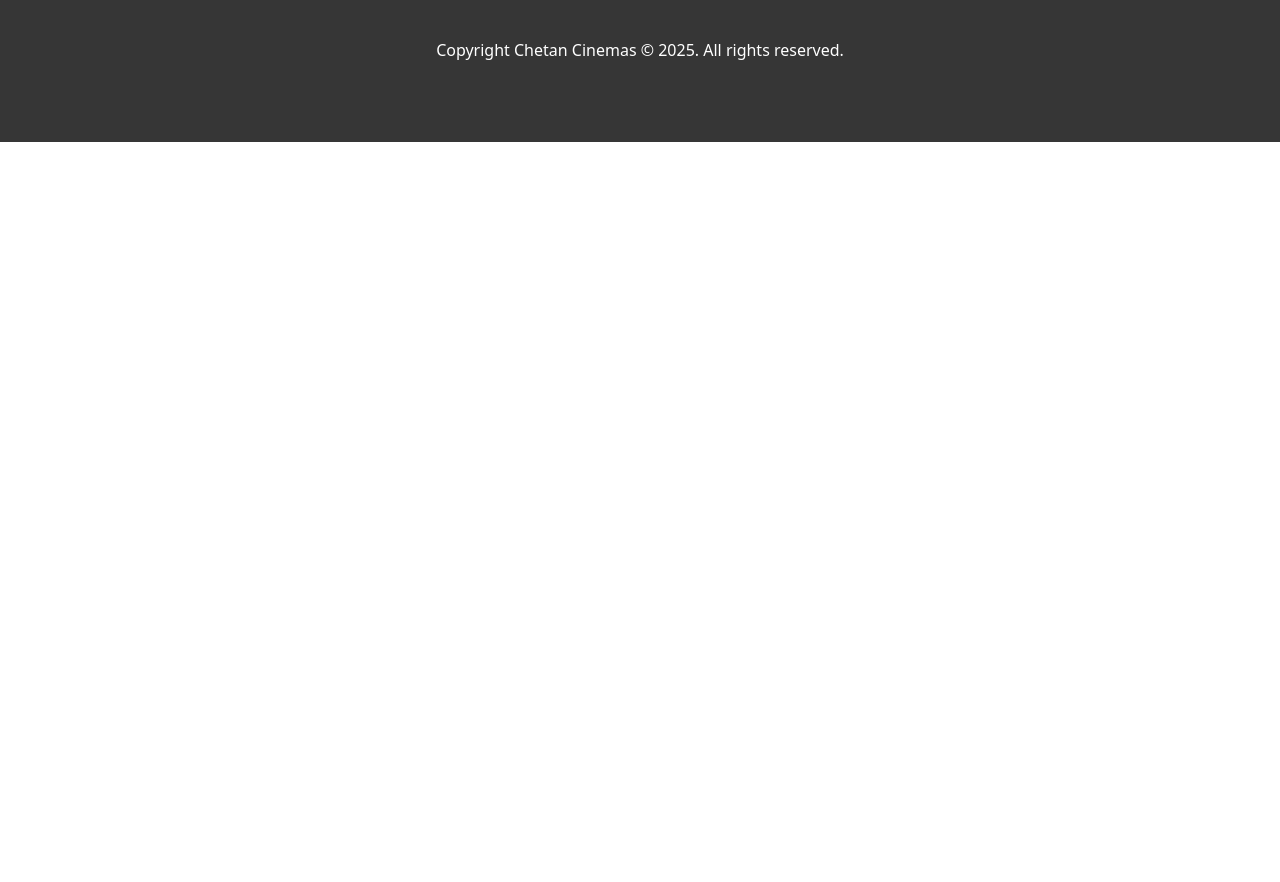
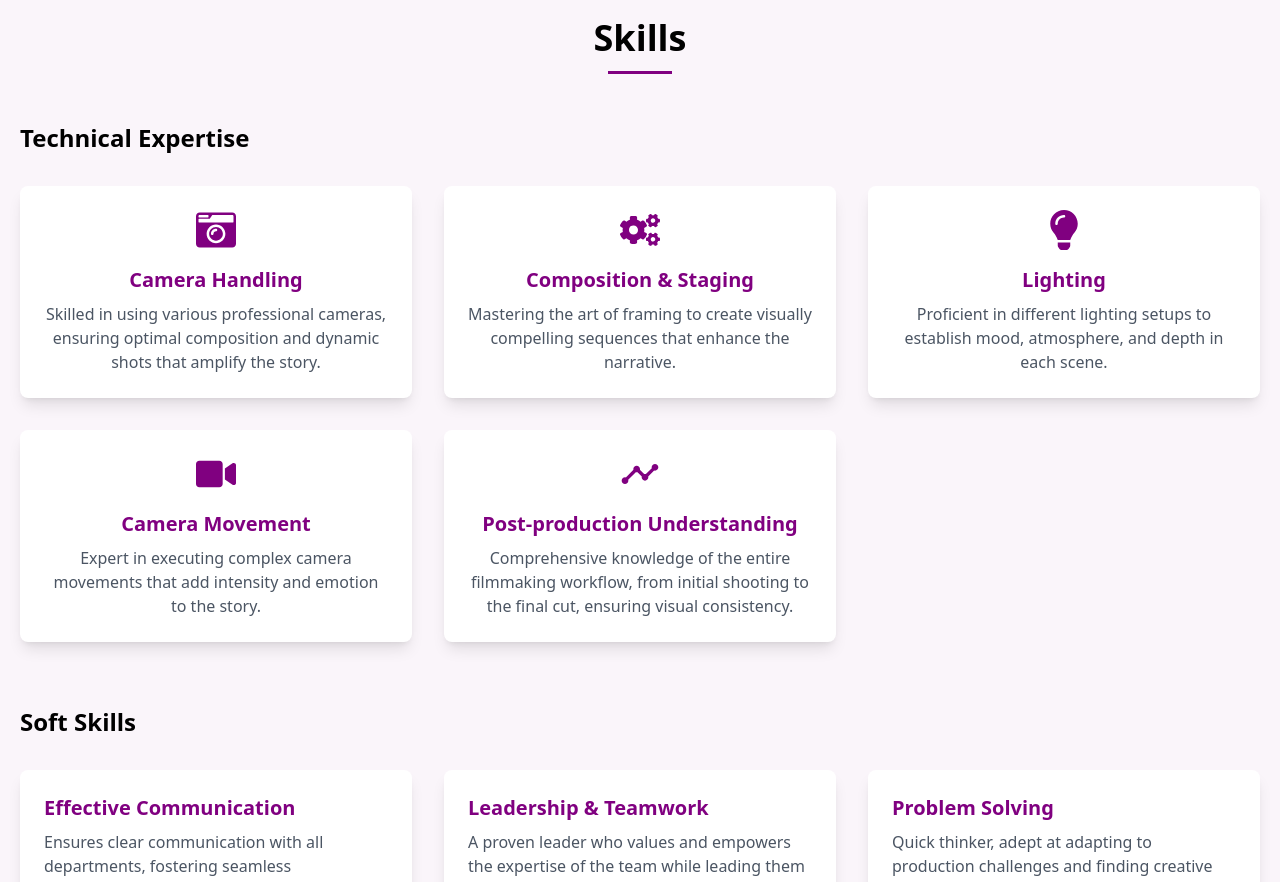
Before and after one commit to ag9731/chethan-jodidhar-portfolio, a React (Vite) app: page /chethan-jodidhar/about-us in a window 1280 px wide. Shown: the part 2764-3646 px from the top of the page. Before the commit the page ends 2906 px from the top, so only its background shows below. Built offline with nearby package versions, Linux system fonts and the light colour scheme.

Commit message:
first commit

```diff
--- a/src/components/About/About.jsx
+++ b/src/components/About/About.jsx
@@ -3,6 +3,7 @@ import About_Us_Banner_Section from './components/About_Us_Banner_Section'
 import About_Us_Section2 from './components/About_Us_Section2'
 import AboutUs_Colloborative_Team from './components/AboutUs_Colloborative_Team'
 import About_Us_Cinemetography from './components/About_Us_Cinemetography'
+import About_Us_Skills from './components/About_Us_Skills'
 
 const About = () => {
   return (
@@ -11,6 +12,7 @@ const About = () => {
       <About_Us_Section2/>
       <About_Us_Cinemetography/>
       <AboutUs_Colloborative_Team/>
+      <About_Us_Skills/>
     </div>
   )
 }
--- a/src/components/About/components/About_Us_Skills.jsx
+++ b/src/components/About/components/About_Us_Skills.jsx
@@ -0,0 +1,124 @@
+import React from "react";
+import { FaVideo, FaLightbulb, FaCogs, FaCameraRetro } from "react-icons/fa";
+import { MdOutlineTimeline } from "react-icons/md";
+
+const About_Us_Skills = () => {
+  const skills = [
+    {
+      icon: <FaCameraRetro size={40} className="text-[#800080]" />,
+      title: "Camera Handling",
+      description:
+        "Skilled in using various professional cameras, ensuring optimal composition and dynamic shots that amplify the story.",
+    },
+    {
+      icon: <FaCogs size={40} className="text-[#800080]" />,
+      title: "Composition & Staging",
+      description:
+        "Mastering the art of framing to create visually compelling sequences that enhance the narrative.",
+    },
+    {
+      icon: <FaLightbulb size={40} className="text-[#800080]" />,
+      title: "Lighting",
+      description:
+        "Proficient in different lighting setups to establish mood, atmosphere, and depth in each scene.",
+    },
+    {
+      icon: <FaVideo size={40} className="text-[#800080]" />,
+      title: "Camera Movement",
+      description:
+        "Expert in executing complex camera movements that add intensity and emotion to the story.",
+    },
+    {
+      icon: <MdOutlineTimeline size={40} className="text-[#800080]" />,
+      title: "Post-production Understanding",
+      description:
+        "Comprehensive knowledge of the entire filmmaking workflow, from initial shooting to the final cut, ensuring visual consistency.",
+    },
+  ];
+
+  const softSkills = [
+    {
+      title: "Effective Communication",
+      description:
+        "Ensures clear communication with all departments, fostering seamless collaboration.",
+    },
+    {
+      title: "Leadership & Teamwork",
+      description:
+        "A proven leader who values and empowers the expertise of the team while leading them toward a common goal.",
+    },
+    {
+      title: "Problem Solving",
+      description:
+        "Quick thinker, adept at adapting to production challenges and finding creative solutions.",
+    },
+    {
+      title: "Time Management",
+      description:
+        "Able to meet tight deadlines while maintaining a high standard of work.",
+    },
+    {
+      title: "Creative Vision",
+      description:
+        "Maintains the artistic integrity of every project while balancing the technical aspects of filmmaking.",
+    },
+  ];
+
+  return (
+    <section className="bg-[#faf5fa] py-24">
+      <div className="container mx-auto px-5">
+        {/* Section Header */}
+        <div className="text-center mb-12">
+          <h1 className="text-4xl font-bold text-[#000000]">
+            Skills
+            <span className="font-signature text-[#800080] text-4xl"> </span>
+          </h1>
+          <div className="bg-[#800080] w-16 h-[3px] mx-auto mt-2"></div>
+        </div>
+
+        {/* Technical Skills */}
+        <div className="mb-16">
+          <h2 className="text-2xl font-bold text-[#000000] mb-8">
+            Technical Expertise
+          </h2>
+          <div className="grid grid-cols-1 md:grid-cols-2 lg:grid-cols-3 gap-8">
+            {skills.map((skill, index) => (
+              <div
+                key={index}
+                className="flex flex-col items-center bg-white p-6 shadow-lg rounded-lg hover:shadow-xl transition duration-300"
+              >
+                <div className="mb-4">{skill.icon}</div>
+                <h3 className="text-xl font-semibold text-[#800080] mb-2">
+                  {skill.title}
+                </h3>
+                <p className="text-center text-gray-600">{skill.description}</p>
+              </div>
+            ))}
+          </div>
+        </div>
+
+        {/* Soft Skills */}
+        <div>
+          <h2 className="text-2xl font-bold text-[#000000] mb-8">
+            Soft Skills
+          </h2>
+          <div className="grid grid-cols-1 md:grid-cols-2 lg:grid-cols-3 gap-8">
+            {softSkills.map((skill, index) => (
+              <div
+                key={index}
+                className="flex flex-col items-start bg-white p-6 shadow-lg rounded-lg hover:shadow-xl transition duration-300"
+              >
+                <h3 className="text-xl font-semibold text-[#800080] mb-2">
+                  {skill.title}
+                </h3>
+                <p className="text-gray-600">{skill.description}</p>
+              </div>
+            ))}
+          </div>
+        </div>
+      </div>
+    </section>
+  );
+};
+
+export default About_Us_Skills;
```
